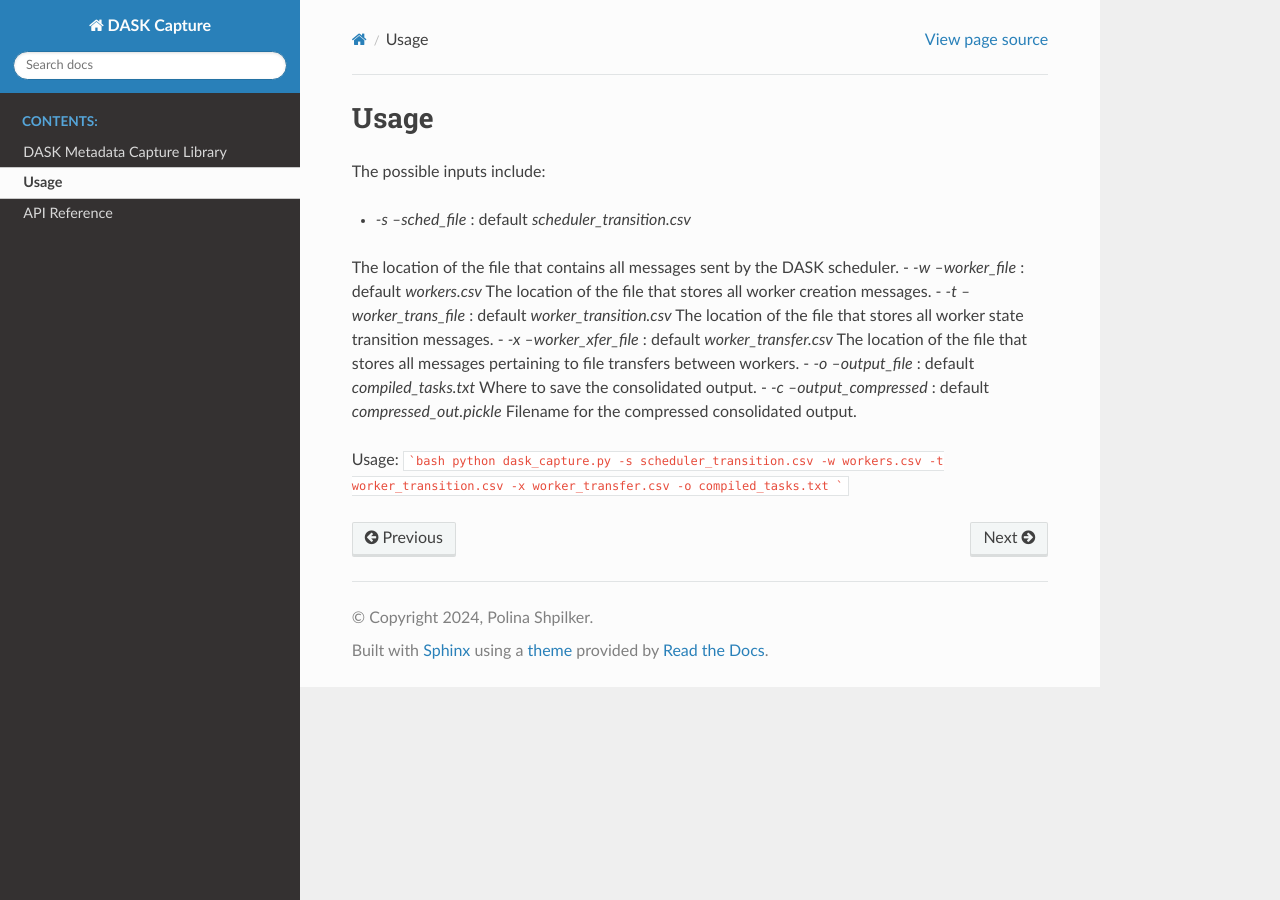
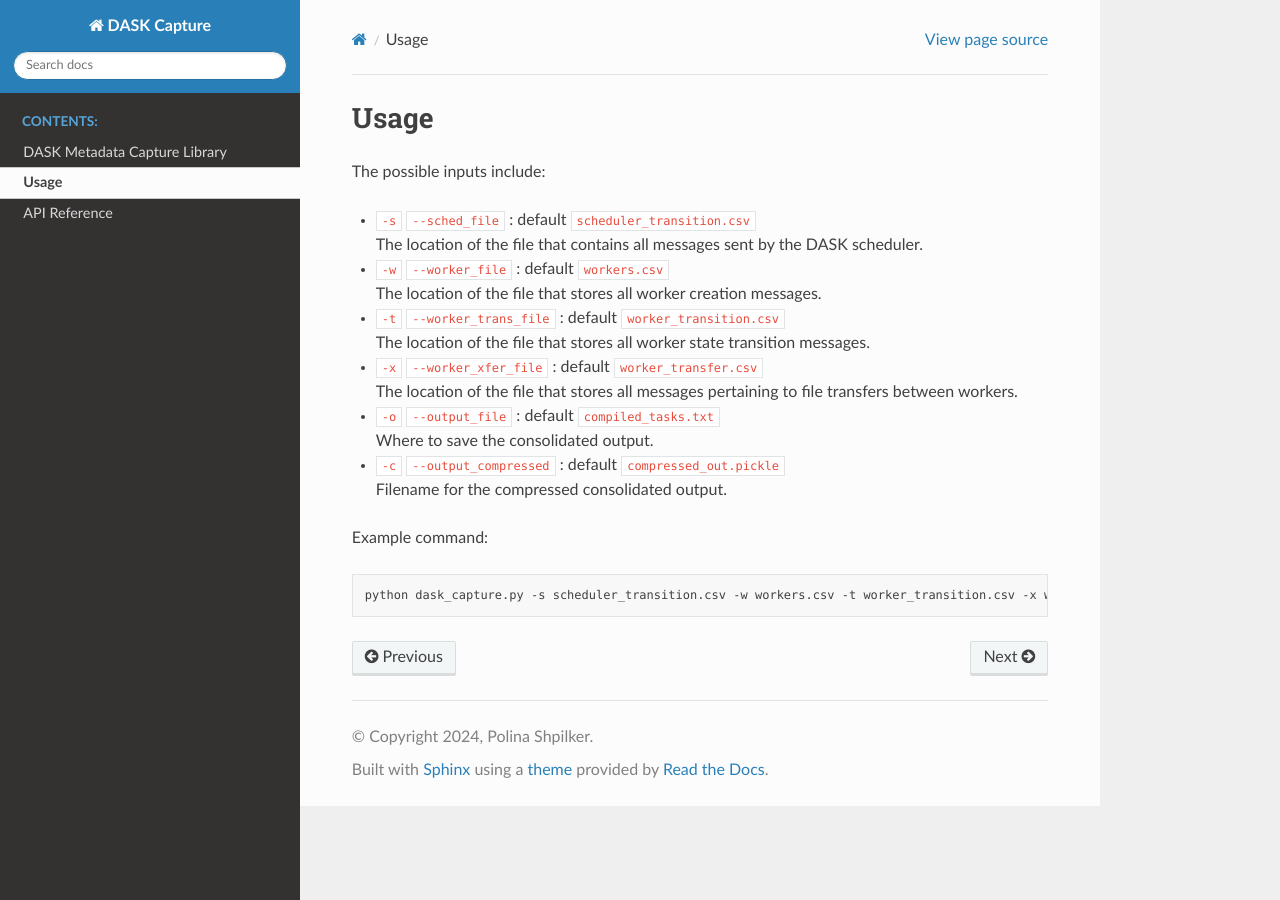
Before and after one commit to RECUP-DOE/wfmeta-dask, a Sphinx documentation site: the page built from docs/intro.md, in a window 1280 px wide. Built offline with Sphinx 7.4.7 and the Read the Docs theme 3.1.0, drawn with Linux system fonts in a browser that asks for light colours.

Commit message:
fix some documentation

````diff
--- a/docs/conf.py
+++ b/docs/conf.py
@@ -22,6 +22,7 @@ release = 'v0.1'
 extensions = [
 'sphinx.ext.autodoc',
 'autodocsumm',
+'myst_parser'
 ]
 
 templates_path = ['_templates']
--- a/docs/intro.rst
+++ b/docs/intro.md
@@ -4,19 +4,19 @@ Usage
 The possible inputs include:
 
 - `-s` `--sched_file` : default `scheduler_transition.csv` \
-The location of the file that contains all messages sent by the DASK scheduler.
+  The location of the file that contains all messages sent by the DASK scheduler.
 - `-w` `--worker_file` : default `workers.csv` \
-The location of the file that stores all worker creation messages.
+  The location of the file that stores all worker creation messages.
 - `-t` `--worker_trans_file` : default `worker_transition.csv` \
-The location of the file that stores all worker state transition messages.
+  The location of the file that stores all worker state transition messages.
 - `-x` `--worker_xfer_file` : default `worker_transfer.csv` \
-The location of the file that stores all messages pertaining to file transfers between workers.
+  The location of the file that stores all messages pertaining to file transfers between workers.
 - `-o` `--output_file` : default `compiled_tasks.txt` \
-Where to save the consolidated output.
+  Where to save the consolidated output.
 - `-c` `--output_compressed` : default `compressed_out.pickle` \
-Filename for the compressed consolidated output.
+  Filename for the compressed consolidated output.
 
-Usage:
+Example command:
 ```bash
 python dask_capture.py -s scheduler_transition.csv -w workers.csv -t worker_transition.csv -x worker_transfer.csv -o compiled_tasks.txt
 ```
--- a/docs/requirements.txt
+++ b/docs/requirements.txt
@@ -3,3 +3,4 @@ pandas>=2.0.3
 sphinx>=7.1.2
 sphinx-rtd-theme>=2.0.0
 autodocsumm>=0.2.13
+myst-parser>=3.0.1
--- a/pyproject.toml
+++ b/pyproject.toml
@@ -9,9 +9,10 @@ dependencies = [
     "dash-mantine-components>=0.14.4",
     "dash>=2.18.1",
     "ipykernel>=6.29.5",
+    "myst-parser>=3.0.1",
     "numpy>=1.24.4",
     "pandas>=2.0.3",
     "pytest>=8.3.3",
+    "sphinx>=7.1.2",
     "sphinx-rtd-theme>=2.0.0",
-    "sphinx>=7.1.2",
 ]
````
